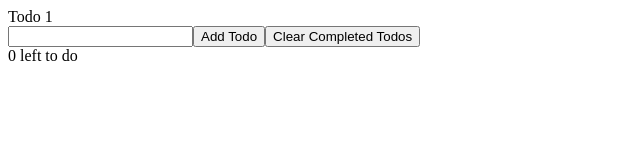
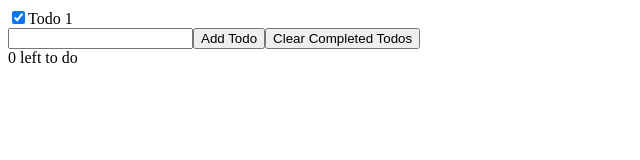
Before and after one commit to Shazammon/react-practice, a React (Create React App) app: page / in a window 1280 px wide. Shown: the top 160 px of the page, without its empty margins (0-640 px from the left). Built offline with nearby package versions, Linux system fonts and the light colour scheme.

Commit message:
added checkbox

```diff
--- a/src/App.js
+++ b/src/App.js
@@ -2,7 +2,7 @@ import React, { useState } from 'react';
 import TodoList from './TodoList';
 
 function App() {
-  const [todos, setTodos] = useState([{id: 1, name: 'Todo 1', complete: false }])
+  const [todos, setTodos] = useState([{id: 1, name: 'Todo 1', complete: true }])
   return (
     <>
       <TodoList todos={todos} />
--- a/src/Todo.js
+++ b/src/Todo.js
@@ -4,9 +4,10 @@ export default function Todo( {todo} ) {
   return (
     <div>
         <label>
-
+            <input type="checkbox" checked={todo.complete}
+            />
+            {todo.name}
         </label>
-      {todo.name}
     </div>
   )
 }
```
